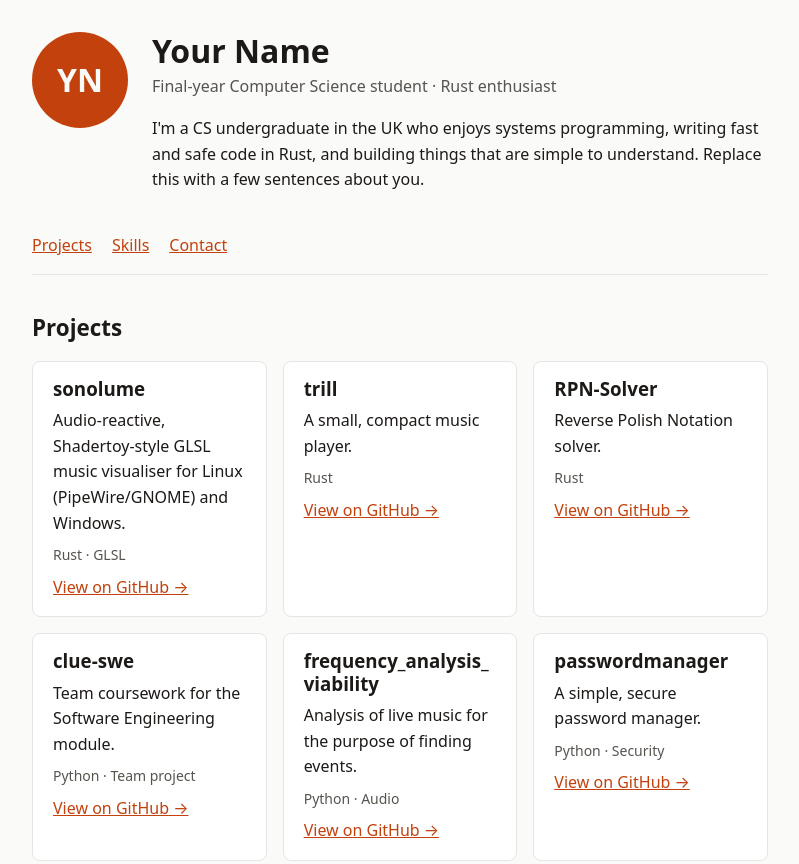
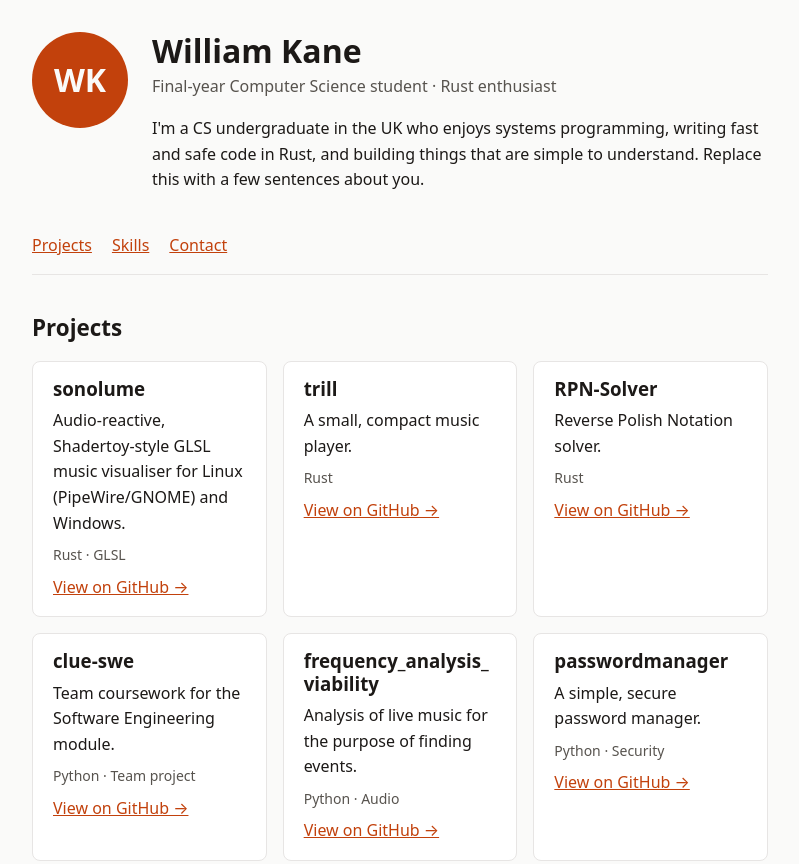
Before and after one commit to thaumiel-cat/thaumiel-cat.github.io, a plain HTML site: page index.html in a window 1280 px wide. Shown: the top 864 px of the page, without its empty margins (240-1039 px from the left). Drawn offline with Linux system fonts and the light colour scheme.

Commit message:
Add name

```diff
--- a/index.html
+++ b/index.html
@@ -4,7 +4,7 @@
   <meta charset="utf-8">
   <meta name="viewport" content="width=device-width, initial-scale=1">
   <!-- EDIT: page title (browser tab) and description (search results) -->
-  <title>Your Name</title>
+  <title>William Kane</title>
   <meta name="description" content="Computer Science student. Rust, systems programming and more.">
   <link rel="stylesheet" href="style.css">
 </head>
@@ -15,13 +15,13 @@
     <!--
       EDIT: photo. Put a square image at images/me.jpg, then replace the
       <div class="avatar"> line below with:
-      <img class="avatar" src="images/me.jpg" alt="Photo of Your Name">
+      <img class="avatar" src="images/me.jpg" alt="Photo of William Kane">
     -->
-    <div class="avatar" aria-hidden="true">YN</div>
+    <div class="avatar" aria-hidden="true">WK</div>
 
     <div>
       <!-- EDIT: your name and one-line tagline -->
-      <h1>Your Name</h1>
+      <h1>William Kane</h1>
       <p class="tagline">Final-year Computer Science student · Rust enthusiast</p>
 
       <!-- EDIT: a short paragraph about you -->
@@ -139,7 +139,7 @@
 
   <footer>
     <!-- EDIT: your name -->
-    <p>© 2026 Your Name</p>
+    <p>© 2026 William Kane</p>
   </footer>
 
 </body>
```
